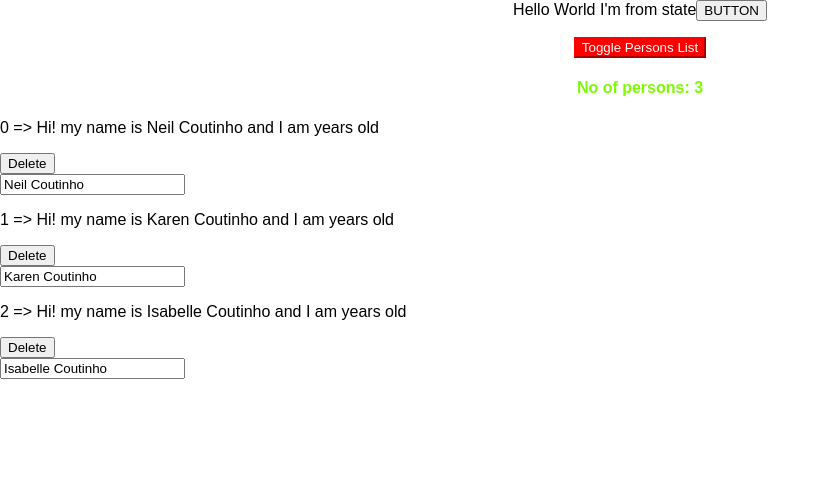
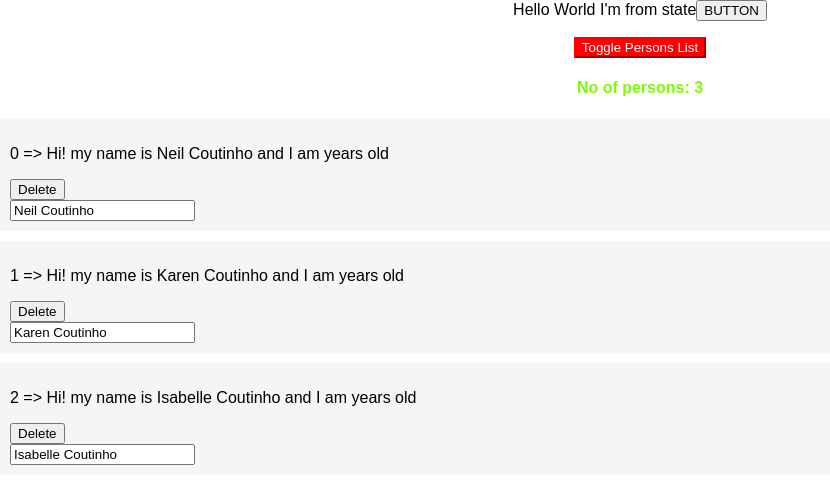
Before and after one commit to neil-coutinho/complete-react-guide, a React (Create React App) app: page / in a window 1280 px wide. Shown: the top 504 px of the page, without its empty margins (0-830 px from the left). Built offline with nearby package versions, Linux system fonts and the light colour scheme.

Commit message:
styled components basic

```diff
--- a/src/Person/Person.js
+++ b/src/Person/Person.js
@@ -2,7 +2,11 @@ import React from 'react';
 import styled from 'styled-components';
 
 
-const PersonWrapper = styled.div``;
+const PersonWrapper = styled.div`
+  background: #f5f5f5;
+  margin-bottom: 10px;
+  padding: 10px;
+`;
 
 
 const person = (props) => {
```
